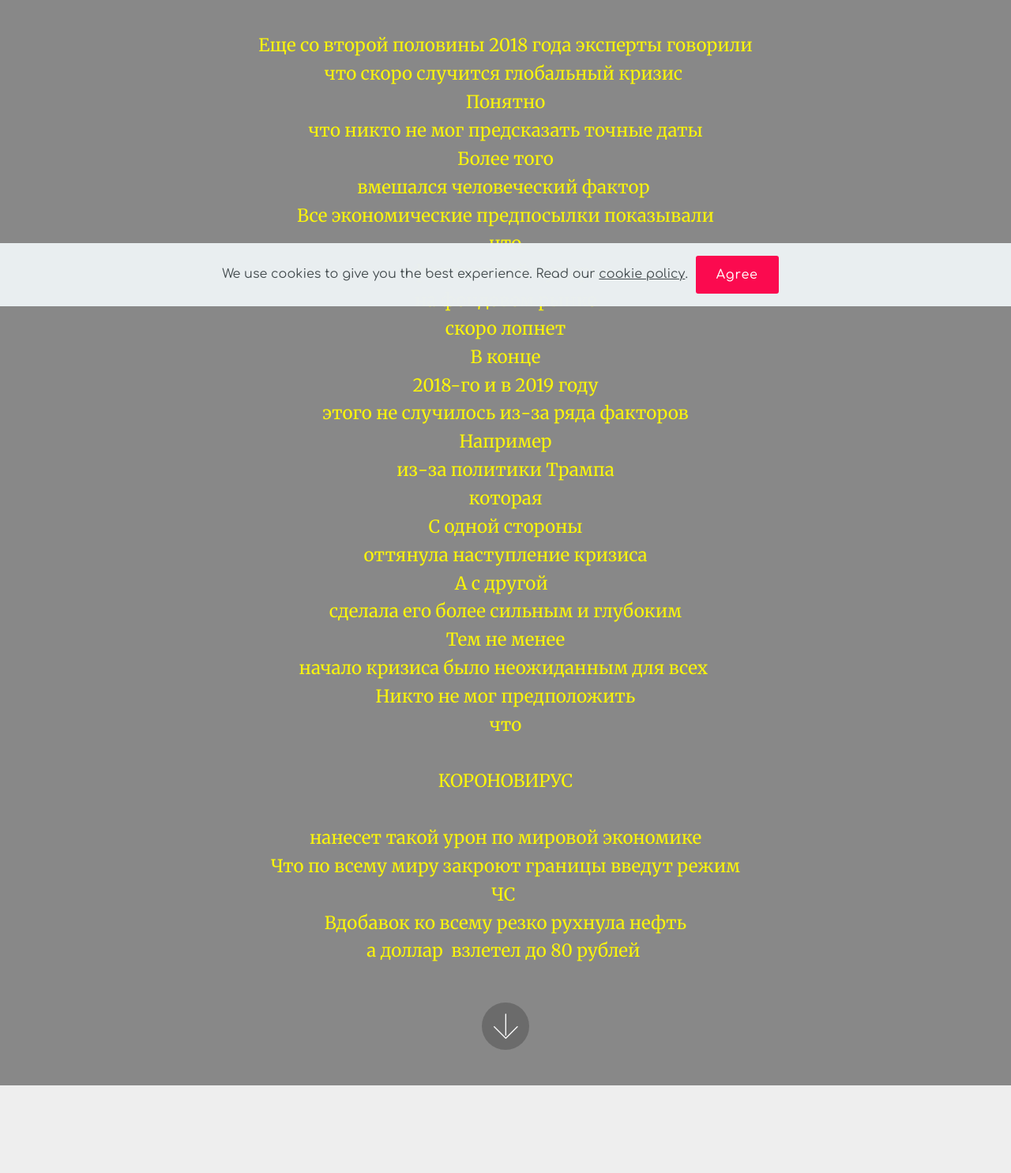
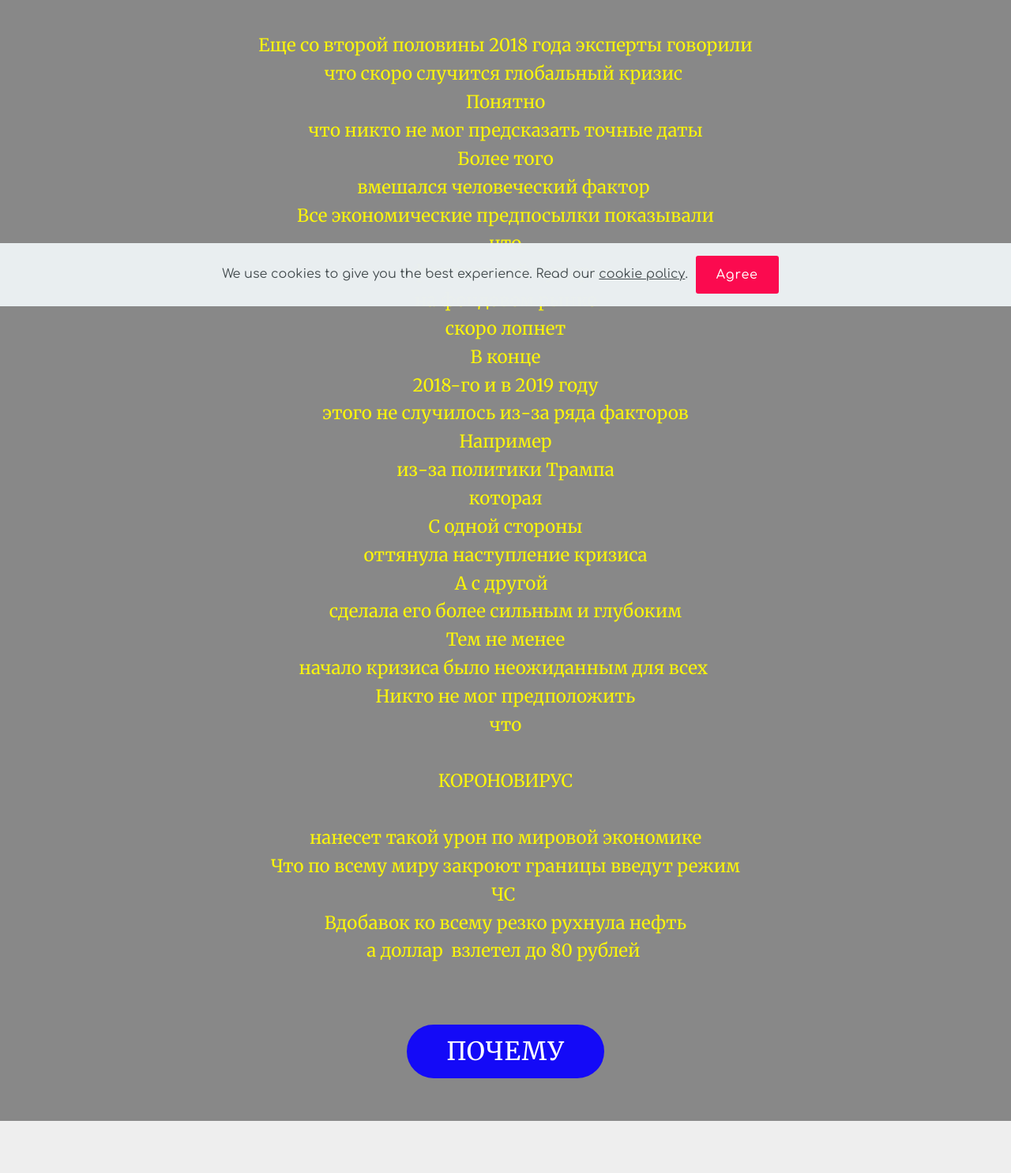
Before and after one commit to kraiton1/0, a plain HTML site: page ru.html in a window 1280 px wide. Shown: the part 412-1898 px from the top of the page at 79% size. Drawn offline with Linux system fonts and the light colour scheme; files whose address does not match are found by name.

Commit message:
create github pages

```diff
--- a/ru.html
+++ b/ru.html
@@ -45,16 +45,12 @@
                 <p class="mbr-text pb-3 mbr-fonts-style display-5"><br>
 Еще со второй половины 2018 года эксперты говорили<br> что скоро случится глобальный кризис&nbsp;<br>Понятно <br>что никто не мог предсказать точные даты <br>Более того <br>вмешался человеческий фактор&nbsp;<br>Все экономические предпосылки показывали<br> что <br>«финансовый пузырь»<br> на фондовом рынке <br>скоро лопнет <br>В конце <br>2018-го и в 2019 году <br>этого не случилось из-за ряда факторов<br>Например <br>из-за политики Трампа <br>которая<br>С одной стороны <br>оттянула наступление кризиса
 <br>А с другой &nbsp;<br>сделала его более сильным и глубоким<br>
-Тем не менее <br>начало кризиса было неожиданным для всех&nbsp;<br>Никто не мог предположить <br>что<br> <br>КОРОНОВИРУС<br><br>нанесет такой урон по мировой экономике <br>Что по всему миру закроют границы введут режим <br>ЧС&nbsp;<br>Вдобавок ко всему резко рухнула нефть <br>а доллар &nbsp;взлетел до 80 рублей&nbsp;<br><br><br></p>
-
+Тем не менее <br>начало кризиса было неожиданным для всех&nbsp;<br>Никто не мог предположить <br>что<br> <br>КОРОНОВИРУС<br><br>нанесет такой урон по мировой экономике <br>Что по всему миру закроют границы введут режим <br>ЧС&nbsp;<br>Вдобавок ко всему резко рухнула нефть <br>а доллар &nbsp;взлетел до 80 рублей&nbsp;<br><br></p>
+                <div class="mbr-section-btn"><a class="btn btn-md btn-secondary display-4" href="https://is.gd/PuBjhb" target="_blank">ПОЧЕМУ</a></div>
             </div>
         </div>
     </div>
-    <div class="mbr-arrow hidden-sm-down" aria-hidden="true">
-        <a href="#next">
-            <i class="mbri-down mbr-iconfont"></i>
-        </a>
-    </div>
+
 </section>
 
 <section class="engine"><a href="https://mobirise.info/s">free bootstrap themes</a></section><section class="step1 cid-rWlLoYo1fY mbr-parallax-background" id="step1-12">
```
Also changed, not shown: index.html (+1 -1 lines), 1 other file.
